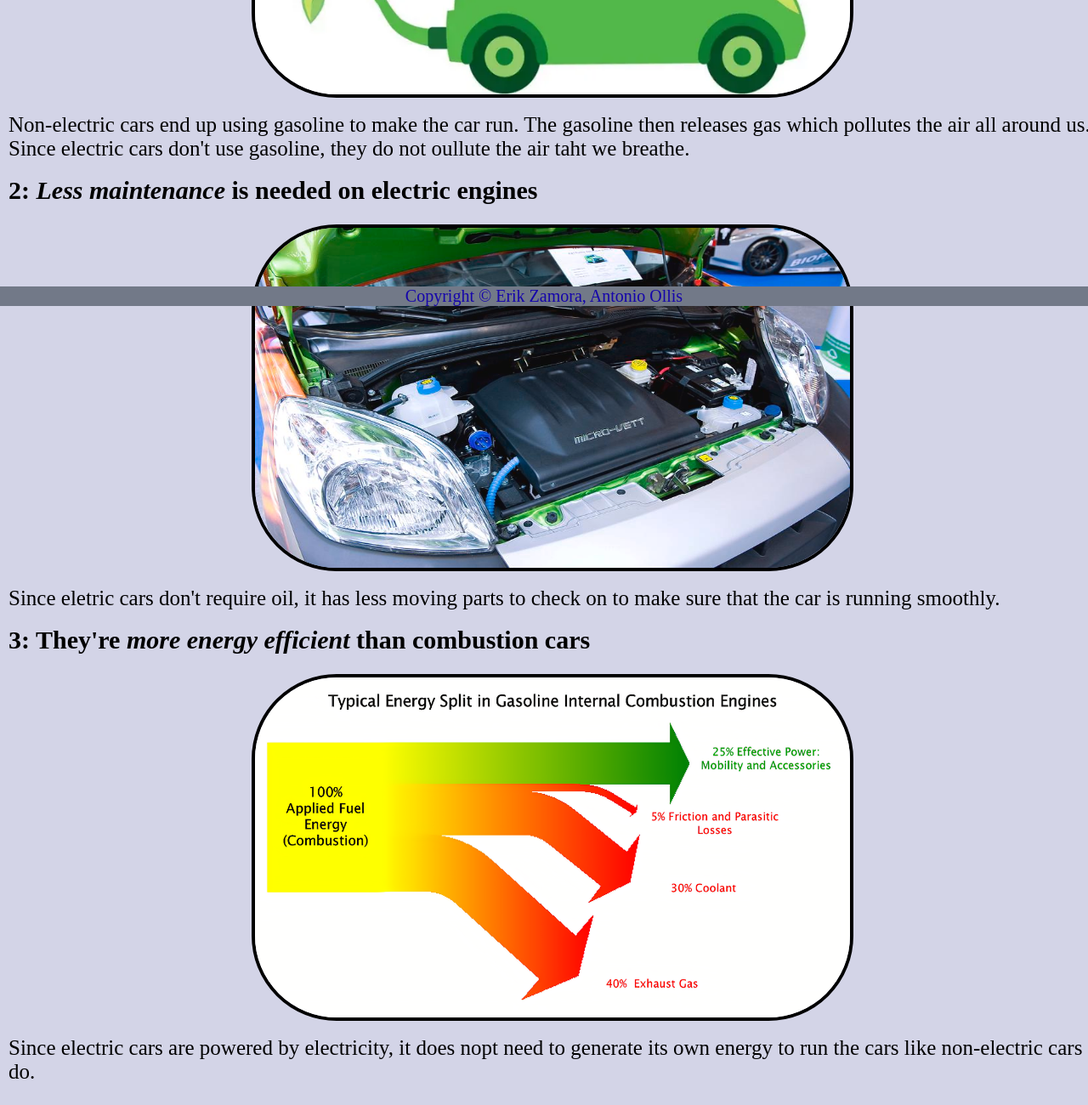
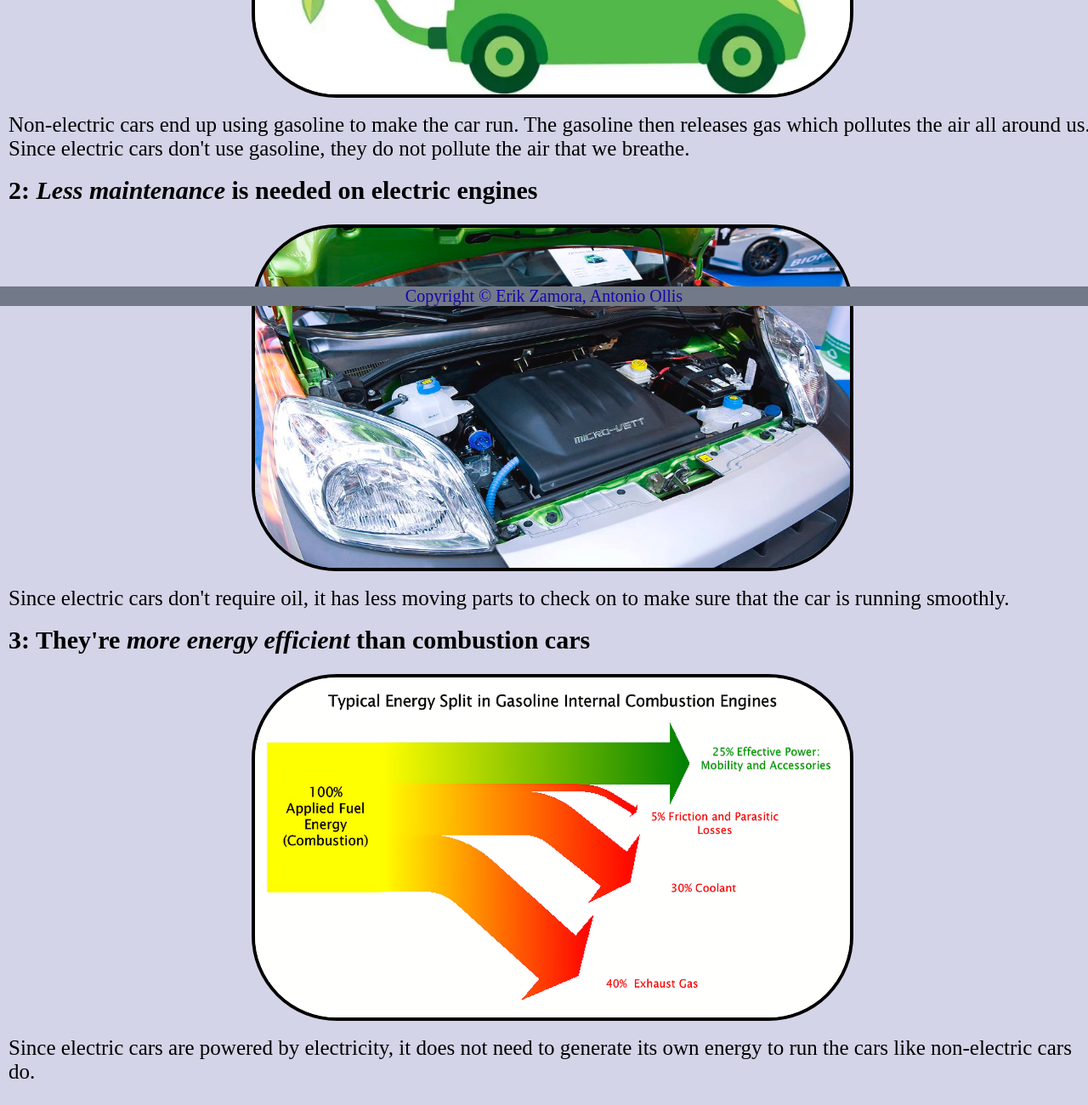
Before and after one commit to AntonioOllis/AntonioOllis.github.io, a plain HTML site: page page1.html in a window 1280 px wide. Shown: the part 440-1740 px from the top of the page at 85% size. Drawn offline with Linux system fonts and the light colour scheme.

Commit message:
Fixing spelling mistakes

```diff
--- a/page1.html
+++ b/page1.html
@@ -22,13 +22,13 @@
         <div class="content">
             <p style="font-size: 30px;"> <b>1: Electric cars don't emit <i>ozone destroying gases</i> </b></p><br/>
             <img src="images/Electric-Car-Eco.webp"><br/>
-            <p>Non-electric cars end up using gasoline to make the car run. The gasoline then releases gas which pollutes the air all around us. Since electric cars don't use gasoline, they do not oullute the air taht we breathe.</p><br>
+            <p>Non-electric cars end up using gasoline to make the car run. The gasoline then releases gas which pollutes the air all around us. Since electric cars don't use gasoline, they do not pollute the air that we breathe.</p><br>
             <p style="font-size: 30px;"> <b>2: <i>Less maintenance </i>is needed on electric engines </b></p><br/>
             <img src="images/Electric-Car-Motor.jpg"><br/>
-            <p>Since eletric cars don't require oil, it has less moving parts to check on to make sure that the car is running smoothly.</p><br>
+            <p>Since electric cars don't require oil, it has less moving parts to check on to make sure that the car is running smoothly.</p><br>
             <p style="font-size: 30px;"> <b>3: They're <i>more energy efficient</i> than combustion cars </b></p><br/>
             <img src="images/Energy.png"><br/>
-            <p>Since electric cars are powered by electricity, it does nopt need to generate its own energy to run the cars like non-electric cars do.</p><br>
+            <p>Since electric cars are powered by electricity, it does not need to generate its own energy to run the cars like non-electric cars do.</p><br>
             <p></p><br>
         </div>
         <footer>
```
Also changed, not shown: page2.html (+1 -1 lines).
